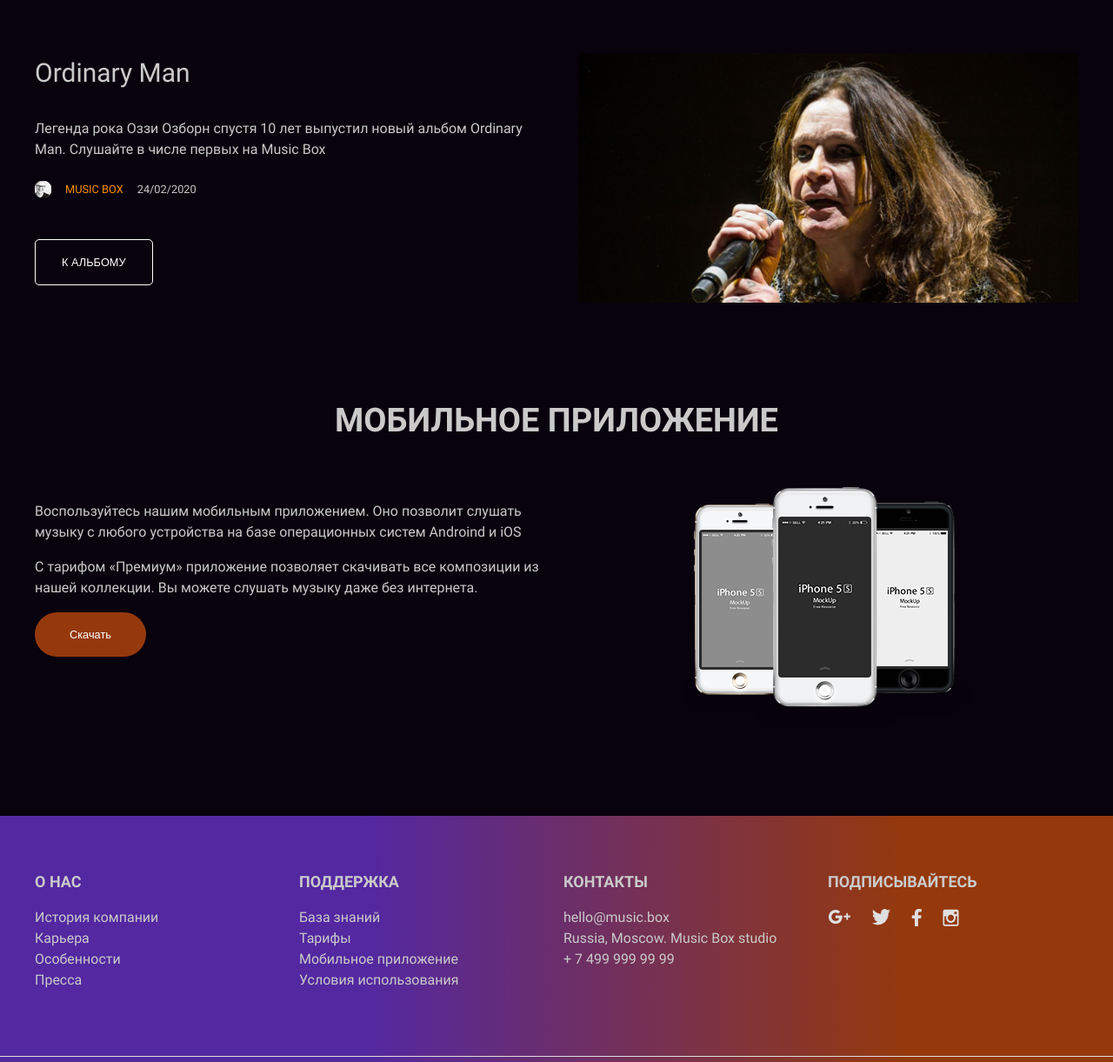
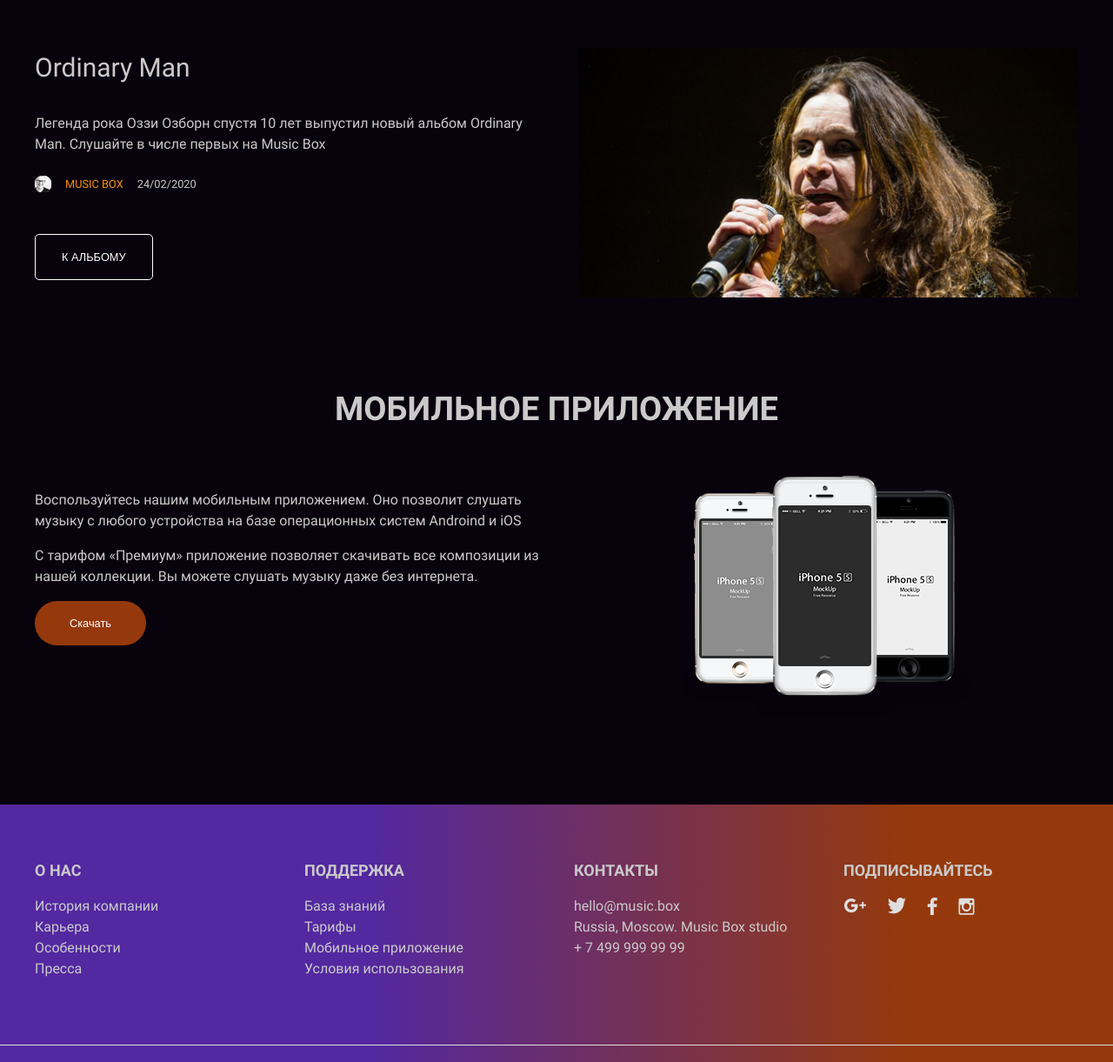
Before and after one commit to ivan-fedoroff/layout-designer-project-lvl2, a website: page src/index.html in a window 1280 px wide. Shown: the part 2159-3380 px from the top of the page at 87% size. Drawn offline with Linux system fonts and the light colour scheme.

Commit message:
fix footer and news section

```diff
--- a/src/index.html
+++ b/src/index.html
@@ -69,7 +69,7 @@
       <div class="container text-align-center">
         <h2>последние новости</h2>
         <div class="news flex justify-content-between wrap first">
-          <div class="picture"><img src="images/Music to Be Murdered By.png" alt="Бородатый Маршал Мэттерс"></div>
+          <img src="images/Music to Be Murdered By.png" alt="Бородатый Маршал Мэттерс">
           <article>
             <h3>Music to Be Murdered By</h3>
             <p>Новый альбом Eminem «Music to Be Murdered By» уже доступен в нашем сервисе. На альбоме вас ждёт 20 новых треков.</p>
@@ -82,7 +82,7 @@
           </article>
         </div>
         <div class="news flex justify-content-between wrap second">
-          <div class="picture"><img src="images/Ordinary Man.png" alt="Пожилой Оззи Осборн с микрофоном (почти Алла Борисовна)"></div>
+          <img src="images/Ordinary Man.png" alt="Пожилой Оззи Осборн (Пожилая Алла Борисовна) с микрофоном ">
           <article>
             <h3>Ordinary Man</h3>
             <p>Легенда рока Оззи Озборн спустя 10 лет выпустил новый альбом Ordinary Man. Слушайте в числе первых на Music Box</p>
@@ -113,7 +113,7 @@
   <footer class="bg-gradient">
     <section class="first-foot">
       <div class="container">
-        <div class="footer-1">
+        <div class="footer-1 flex wrap">
           <ul class="column">
             <li><h2>о нас</h2></li>
             <li><a href="#">История компании</a></li>
@@ -131,8 +131,8 @@
           <div class="column" id="contacts">
             <h2>контакты</h2>
             <a href="#">hello@music.box</a>
-            <li><a href="#">Russia, Moscow. Music Box studio</a></li>
-            <a href="#">+ 7 499 999 99 99</a>
+            <p>Russia, Moscow. Music Box studio</p>
+            <p>+ 7 499 999 99 99</p>
           </div>
           <div class="column last-clmn">
             <h2>подписывайтесь</h2>
--- a/src/scss/footer.scss
+++ b/src/scss/footer.scss
@@ -13,7 +13,8 @@ footer {
   padding-bottom: 75px;
 
   .footer-1 {
-    column-count: 4;
+    justify-content: flex-start;
+    gap: 30px;
 
     @media (max-width: 960px) {
       column-count: 2;
@@ -23,16 +24,8 @@ footer {
       column-count: 1;
     }
 
-    ul:first-child {
-      margin: 0;
-    }
-
     .column {
-
-      margin-top: 30px;
-
-      column-width: 310px;
-      break-inside: avoid;
+      width: 280px;
 
       h2 {
         margin-bottom: 16px;
@@ -42,16 +35,16 @@ footer {
         @include uppercase;
       }
 
-      & > * {
-        width: 95%;
+      p {
+        @include reset;
       }
     }
 
     .last-clmn {
-      column-width: 240px;
+      width: auto;
 
       @media (max-width: 600px) {
-        column-width: 310px;
+        width: 280px;
       }
 
       .soc-net-link {
--- a/src/scss/news.scss
+++ b/src/scss/news.scss
@@ -1,11 +1,7 @@
 .news {
   @include gap-50;
 
-  @media (max-width: 600px) {
-    gap: 44px;
-  }
-
-  .picture {
+  img {
     width: 575px;
 
     @media (max-width: 1240px) {
@@ -18,10 +14,6 @@
 
     @media (max-width: 600px) {
       width: 374px;
-    }
-
-    img {
-      @include full-width;
     }
   }
 
--- a/src/scss/page-news.scss
+++ b/src/scss/page-news.scss
@@ -1,5 +1,5 @@
 .first {
-  margin-bottom: 64px;
+  margin-bottom: 65px;
 }
 
 .second {
```
Also changed, not shown: src/artist.html (+3 -3 lines), src/css/style.css, 1 other file.
